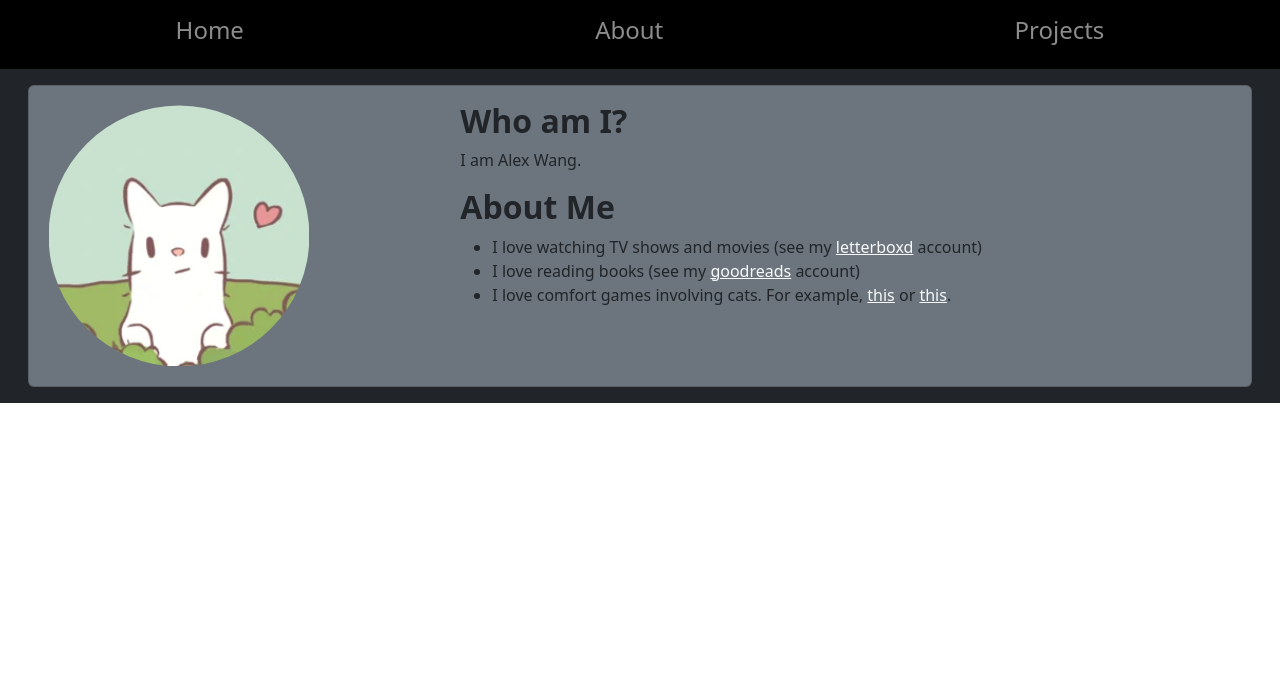
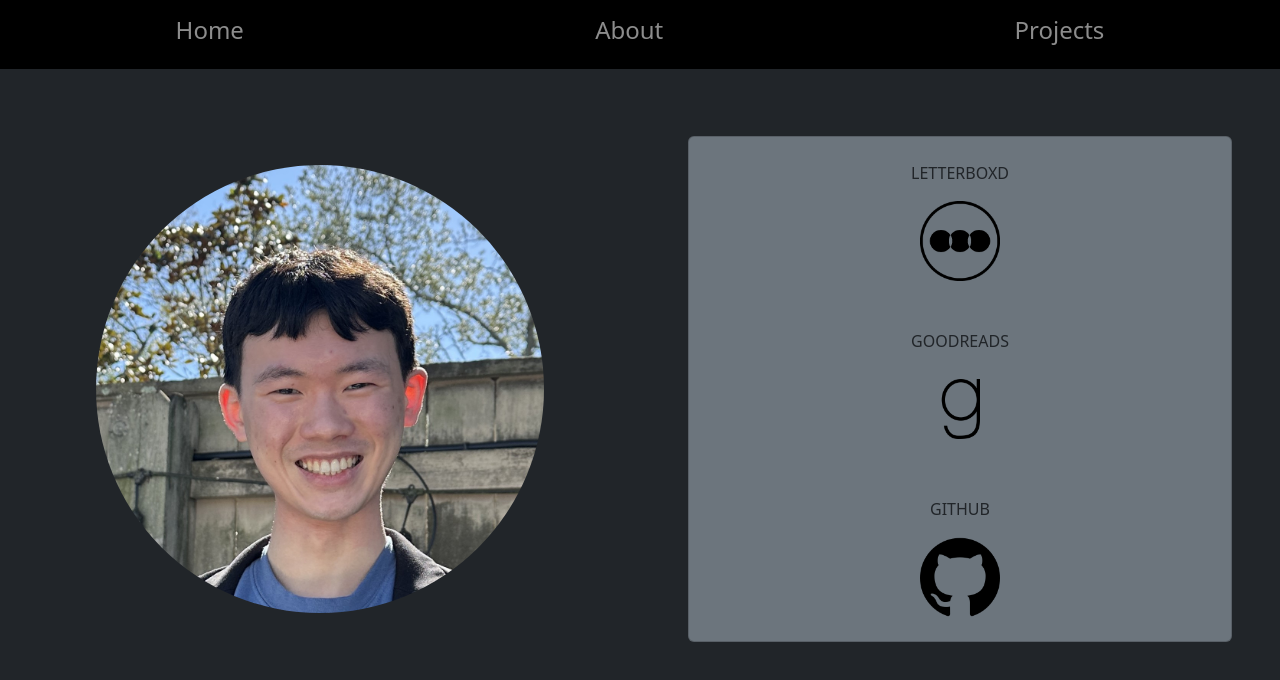
Before and after one commit to alex-wang-13/Alexio, a React (Create React App) app: page / in a window 1280 px wide. Shown: the top 680 px of the page. Built offline with nearby package versions, Linux system fonts and the light colour scheme.

Commit message:
revised/simplified home page

```diff
--- a/src/pages/HomePage.css
+++ b/src/pages/HomePage.css
@@ -1,9 +1,20 @@
 .profile-image {
-    width: 300px;
+    width: 100%;
     height: auto;
     object-fit: cover;
     border-radius: 50%;
-    padding: 5% 5%;
+    padding: 15% 15%;
+    align-items: center;
+}
+
+.card {
+    align-items: center;
+    height: 100vh;
+}
+
+p img {
+    height: 5em;
+    width: auto;
 }
 
 #imagear {
--- a/src/pages/HomePage.js
+++ b/src/pages/HomePage.js
@@ -1,38 +1,61 @@
 import './HomePage.css';
-import image from '../images/cats-soup-img.webp';
+import image from '../images/pfp.jpg';
 import imagecs from '../images/cats-soup-img.webp';
 import imagear from '../images/animal-rest-img.webp';
+import lblogo from '../images/letterboxd-logo.png';
+import grlogo from '../images/goodreads-logo.png';
+import ghlogo from '../images/github-logo.png';
 
 function HomePage() {
   return (
-    <div className="container-fluid bg-dark">
-      <div className="row">
-        <div className="col">
-          <div className="card m-3 bg-secondary">
-            <div className="row">
-              <div className="col-md-4">
-                <img src={image} alt="Profile icture" className="card-img-top img-fluid profile-image" />
-              </div>
-              <div className="col-md-8">
-                <div className="card-body">
-                  <h2 className="fw-bold">Who am I?</h2>
-                  <p className="text-justify">
-                    I am Alex Wang.
-                  </p>
-                  <h2 className="fw-bold">About Me</h2>
-                  <ul>
-                    <li>I love watching TV shows and movies (see my <a href="https://letterboxd.com/alexthedawg/" rel="noreferrer" target="_blank" className="link-light">letterboxd</a> account)</li>
-                    <li>I love reading books (see my <a href="https://www.goodreads.com/user/show/57369610-alex" rel="noreferrer" target="_blank" className="link-light">goodreads</a> account)</li>
-                    <li>I love comfort games involving cats. For example,&nbsp;
-                      <a href="https://catsandsoupgame.fandom.com/wiki/CatsAndSoup_Wiki#About_the_Game" rel="noreferrer" target="_blank" className="link-light" id="imagecs">
-                        <img src={imagecs} alt="Cats and Soup App Icon" id="imagecs-popup" />this
-                        </a> or&nbsp;
-                      <a href="https://random-game-guides.fandom.com/wiki/Animal_Restaurant" rel="noreferrer" target="_blank" className="link-light" id="imagear">
-                        <img src={imagear} alt="Cats and Soup App Icon" id="imagear-popup" />this
-                        </a>.</li>
-                  </ul>
-                </div>
-              </div>
+    // <div className="container-fluid bg-dark">
+    //   <div className="row">
+    //     <div className="col">
+    //       <div className="card m-3 bg-secondary">
+    //         <div className="row">
+    //           <div className="col-md-4">
+    //             <img src={image} alt="Profile icture" className="card-img-top img-fluid profile-image" />
+    //           </div>
+    //           <div className="col-md-8">
+    //             <div className="card-body">
+    //               <h2 className="fw-bold">Who am I?</h2>
+    //               <p className="text-justify">
+    //                 I am Alex Wang.
+    //               </p>
+    //               <h2 className="fw-bold">About Me</h2>
+    //               <ul>
+    //                 <li>I love watching TV shows and movies (see my <a href="https://letterboxd.com/alexthedawg/" rel="noreferrer" target="_blank" className="link-light">letterboxd</a> account)</li>
+    //                 <li>I love reading books (see my <a href="https://www.goodreads.com/user/show/57369610-alex" rel="noreferrer" target="_blank" className="link-light">goodreads</a> account)</li>
+    //                 <li>I love comfort games involving cats. For example,&nbsp;
+    //                   <a href="https://catsandsoupgame.fandom.com/wiki/CatsAndSoup_Wiki#About_the_Game" rel="noreferrer" target="_blank" className="link-light" id="imagecs">
+    //                     <img src={imagecs} alt="Cats and Soup App Icon" id="imagecs-popup" />this
+    //                     </a> or&nbsp;
+    //                   <a href="https://random-game-guides.fandom.com/wiki/Animal_Restaurant" rel="noreferrer" target="_blank" className="link-light" id="imagear">
+    //                     <img src={imagear} alt="Cats and Soup App Icon" id="imagear-popup" />this
+    //                     </a>.</li>
+    //               </ul>
+    //             </div>
+    //           </div>
+    //         </div>
+    //       </div>
+    //     </div>
+    //   </div>
+    // </div>
+    <div className='home container-fluid bg-dark min-vh-100'>
+      <div className="row align-items-center">
+        <div className="col-6 p-0">
+          <img src={image} alt="Profile Picture" className='profile-image' />
+        </div>
+        <div className="col-6 p-0 d-flex flex-column">
+          <div className="card d-flex align-items-stretch bg-secondary justify-content-center m-5 h-50">
+            <div>
+              <p className='text-center p-4 m-0'><a className='link-dark text-uppercase text-decoration-none' href="https://letterboxd.com/alexthedawg/"><p>letterboxd</p><img src={lblogo} alt='letterboxd logo' /></a></p>
+            </div>
+            <div>
+              <p className='text-center p-4 m-0'><a className='link-dark text-uppercase text-decoration-none' href="https://www.goodreads.com/user/show/57369610-alex"><p>goodreads</p><img src={grlogo} alt='goodreads logo' /></a></p>
+            </div>
+            <div>
+              <p className='text-center p-4 m-0'><a className='link-dark text-uppercase text-decoration-none' href="https://github.com/alex-wang-13"><p>github</p><img src={ghlogo} alt='github logo' /></a></p>
             </div>
           </div>
         </div>
```
